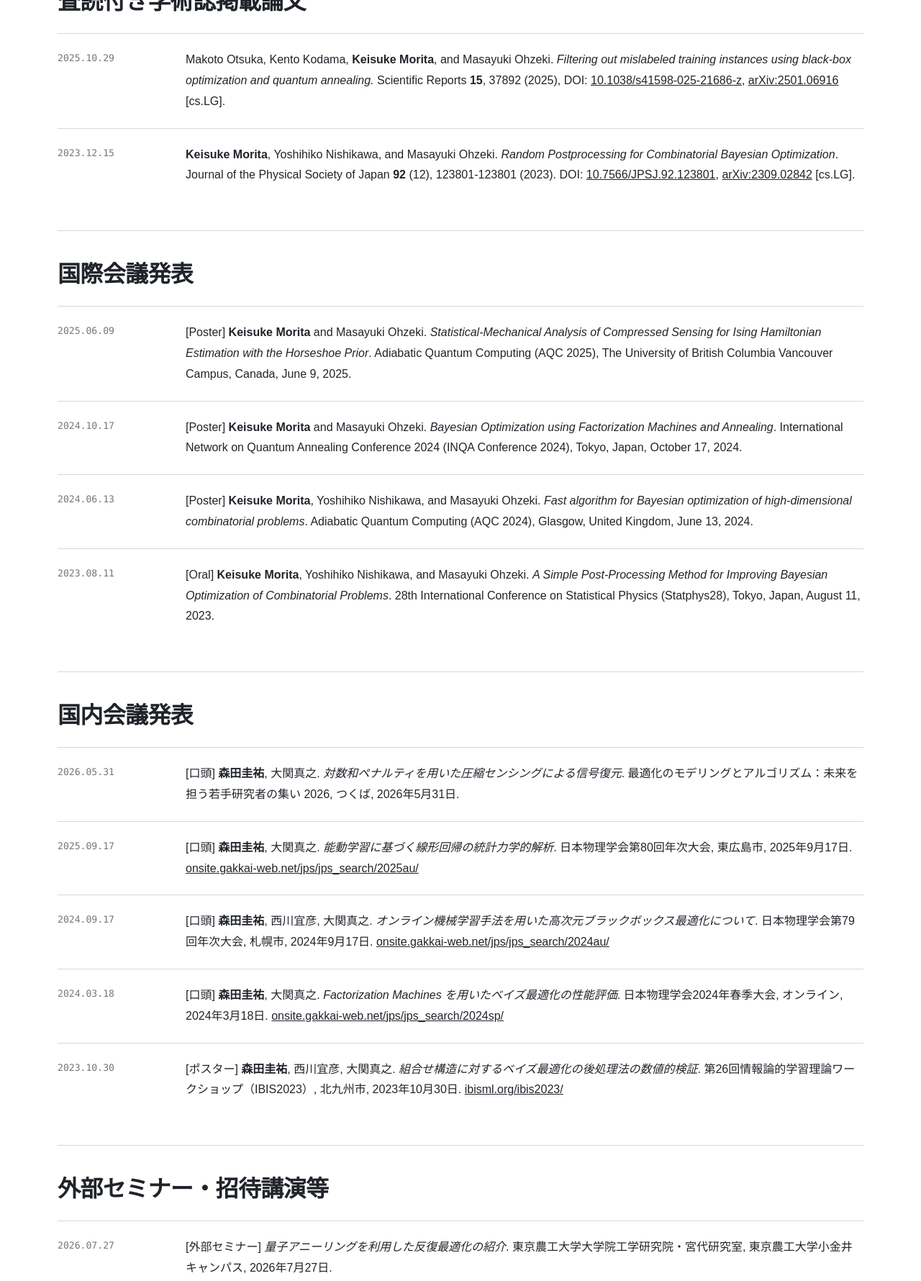
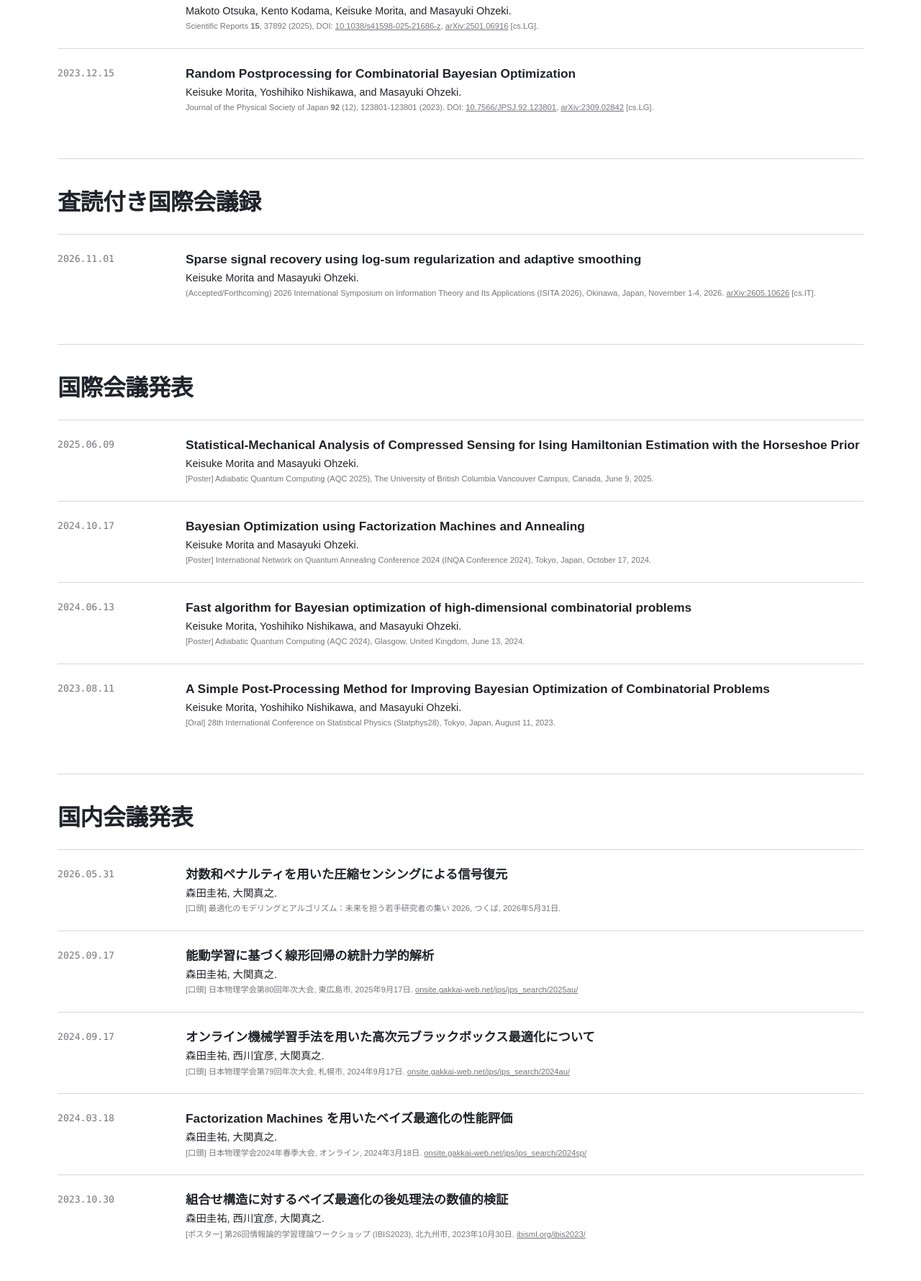
Before and after one commit to mory22k/mory22k.github.io, an Eleventy site: page src/publications/index.njk in a window 1280 px wide. Shown: the part 497-2277 px from the top of the page at 72% size. Built offline with nearby package versions, Linux system fonts and the light colour scheme; Eleventy itself is replaced by a stand-in of ours; files that its build step writes are made by us from their sources.

Commit message:
enhance publication details layout

```diff
--- a/scss/components/_records.scss
+++ b/scss/components/_records.scss
@@ -30,6 +30,27 @@
   p {
     margin: 0;
   }
+
+  .publication-details {
+    display: grid;
+    gap: 4px;
+    line-height: 1.4;
+  }
+
+  .publication-details h3 {
+    margin: 0;
+    font-size: 1.08rem;
+    font-weight: 700;
+  }
+
+  .publication-authors {
+    font-size: 0.9rem;
+  }
+
+  .publication-venue {
+    color: var(--color-muted);
+    font-size: 0.7rem;
+  }
 }
 
 @include tokens.mobile {
--- a/src/publications/index.njk
+++ b/src/publications/index.njk
@@ -14,23 +14,17 @@ currentPage: publications
       <div class="section-body">
         <ol class="publication-list">
           <li>
-            <time datetime="2026-05-11">2026.05.11</time>
-            <span>
-              <strong>Keisuke Morita</strong>
-              and Masayuki Ohzeki.
-              <em>Sparse signal recovery using log-sum regularization and adaptive smoothing.</em>
-              <a href="https://doi.org/10.48550/arXiv.2605.10626" target="_blank">arXiv:2605.10626</a>
-              [cs.IT].
-            </span>
-          </li>
-          <li>
             <time datetime="2026-04-15">2026.04.15</time>
-            <span>
-              <strong>Keisuke Morita</strong>, Federico Ricci-Tersenghi, and Masayuki Ohzeki.
-              <em>Phase transition in compressed sensing using log-sum penalty and adaptive smoothing.</em>
+            <div class="publication-details">
+              <h3>Phase transition in compressed sensing using log-sum penalty and adaptive smoothing</h3>
+              <p class="publication-authors">
+                Keisuke Morita, Federico Ricci-Tersenghi, and Masayuki Ohzeki.
+              </p>
+              <p class="publication-venue">
                 <a href="https://doi.org/10.48550/arXiv.2604.13511" target="_blank">arXiv:2604.13511</a>
                 [cs.IT].
-            </span>
+              </p>
+            </div>
           </li>
         </ol>
       </div>
@@ -43,31 +37,55 @@ currentPage: publications
         <ol class="publication-list">
           <li>
             <time datetime="2025-10-29">2025.10.29</time>
-            <span>
-              Makoto Otsuka, Kento Kodama,
-              <strong>Keisuke Morita</strong>, and Masayuki Ohzeki.
-              <em>Filtering out mislabeled training instances using black-box optimization and quantum annealing.</em>
-              Scientific Reports
-              <b>15</b>, 37892 (2025),
-                                                              DOI:
+            <div class="publication-details">
+              <h3>Filtering out mislabeled training instances using black-box optimization and quantum annealing</h3>
+              <p class="publication-authors">
+                Makoto Otsuka, Kento Kodama, Keisuke Morita, and Masayuki Ohzeki.
+              </p>
+              <p class="publication-venue">
+                Scientific Reports <b>15</b>, 37892 (2025), DOI:
                 <a href="https://doi.org/10.1038/s41598-025-21686-z" target="_blank">10.1038/s41598-025-21686-z</a>,
                 <a href="https://doi.org/10.48550/arXiv.2501.06916" target="_blank">arXiv:2501.06916</a>
                 [cs.LG].
-            </span>
+              </p>
+            </div>
           </li>
           <li>
             <time datetime="2023-12-15">2023.12.15</time>
-            <span>
-              <strong>Keisuke Morita</strong>, Yoshihiko Nishikawa, and Masayuki Ohzeki.
-              <em>Random Postprocessing for Combinatorial Bayesian Optimization</em>. Journal of the Physical Society of
-                                                                Japan
-              <b>92</b>
-              (12), 123801-123801 (2023).
-                                                        DOI:
+            <div class="publication-details">
+              <h3>Random Postprocessing for Combinatorial Bayesian Optimization</h3>
+              <p class="publication-authors">
+                Keisuke Morita, Yoshihiko Nishikawa, and Masayuki Ohzeki.
+              </p>
+              <p class="publication-venue">
+                Journal of the Physical Society of Japan <b>92</b> (12), 123801-123801 (2023). DOI:
                 <a href="https://doi.org/10.7566/JPSJ.92.123801" target="_blank">10.7566/JPSJ.92.123801</a>,
                 <a href="https://doi.org/10.48550/arXiv.2309.02842" target="_blank">arXiv:2309.02842</a>
                 [cs.LG].
-            </span>
+              </p>
+            </div>
+          </li>
+        </ol>
+      </div>
+    </section>
+    <section class="section publication-section" aria-labelledby="proceedings-title">
+      <div class="section-heading">
+        <h2 id="proceedings-title">査読付き国際会議録</h2>
+      </div>
+      <div class="section-body">
+        <ol class="publication-list">
+          <li>
+            <time datetime="2026-11-01">2026.11.01</time>
+            <div class="publication-details">
+              <h3>Sparse signal recovery using log-sum regularization and adaptive smoothing</h3>
+              <p class="publication-authors">Keisuke Morita and Masayuki Ohzeki.</p>
+              <p class="publication-venue">
+                (Accepted/Forthcoming) 2026 International Symposium on Information Theory and Its Applications (ISITA 2026),
+                Okinawa, Japan, November 1-4, 2026.
+                <a href="https://doi.org/10.48550/arXiv.2605.10626" target="_blank">arXiv:2605.10626</a>
+                [cs.IT].
+              </p>
+            </div>
           </li>
         </ol>
       </div>
@@ -80,41 +98,45 @@ currentPage: publications
         <ol class="publication-list">
           <li>
             <time datetime="2025-06-09">2025.06.09</time>
-            <p>
-              [Poster]
-              <strong>Keisuke Morita</strong>
-              and Masayuki Ohzeki.
-              <em>Statistical-Mechanical Analysis of Compressed Sensing for Ising Hamiltonian Estimation with the Horseshoe Prior</em>.
-                Adiabatic Quantum Computing (AQC 2025), The University of British Columbia Vancouver Campus, Canada, June 9, 2025.
+            <div class="publication-details">
+              <h3>Statistical-Mechanical Analysis of Compressed Sensing for Ising Hamiltonian Estimation with the Horseshoe Prior</h3>
+              <p class="publication-authors">Keisuke Morita and Masayuki Ohzeki.</p>
+              <p class="publication-venue">
+                [Poster] Adiabatic Quantum Computing (AQC 2025), The University of British Columbia Vancouver Campus,
+                Canada, June 9, 2025.
               </p>
+            </div>
           </li>
           <li>
             <time datetime="2024-10-17">2024.10.17</time>
-            <p>
-              [Poster]
-              <strong>Keisuke Morita</strong>
-              and Masayuki Ohzeki.
-              <em>Bayesian Optimization using Factorization Machines and Annealing</em>. International Network on Quantum Annealing
-                Conference 2024 (INQA Conference 2024), Tokyo, Japan, October 17, 2024.
+            <div class="publication-details">
+              <h3>Bayesian Optimization using Factorization Machines and Annealing</h3>
+              <p class="publication-authors">Keisuke Morita and Masayuki Ohzeki.</p>
+              <p class="publication-venue">
+                [Poster] International Network on Quantum Annealing Conference 2024 (INQA Conference 2024), Tokyo,
+                Japan, October 17, 2024.
               </p>
+            </div>
           </li>
           <li>
             <time datetime="2024-06-13">2024.06.13</time>
-            <p>
-              [Poster]
-              <strong>Keisuke Morita</strong>, Yoshihiko Nishikawa, and Masayuki Ohzeki.
-              <em>Fast algorithm for Bayesian optimization of high-dimensional combinatorial problems</em>. Adiabatic Quantum
-                                Computing (AQC 2024), Glasgow, United Kingdom, June 13, 2024.
+            <div class="publication-details">
+              <h3>Fast algorithm for Bayesian optimization of high-dimensional combinatorial problems</h3>
+              <p class="publication-authors">Keisuke Morita, Yoshihiko Nishikawa, and Masayuki Ohzeki.</p>
+              <p class="publication-venue">
+                [Poster] Adiabatic Quantum Computing (AQC 2024), Glasgow, United Kingdom, June 13, 2024.
               </p>
+            </div>
           </li>
           <li>
             <time datetime="2023-08-11">2023.08.11</time>
-            <p>
-              [Oral]
-              <strong>Keisuke Morita</strong>, Yoshihiko Nishikawa, and Masayuki Ohzeki.
-              <em>A Simple Post-Processing Method for Improving Bayesian Optimization of Combinatorial Problems</em>. 28th
-                                International Conference on Statistical Physics (Statphys28), Tokyo, Japan, August 11, 2023.
+            <div class="publication-details">
+              <h3>A Simple Post-Processing Method for Improving Bayesian Optimization of Combinatorial Problems</h3>
+              <p class="publication-authors">Keisuke Morita, Yoshihiko Nishikawa, and Masayuki Ohzeki.</p>
+              <p class="publication-venue">
+                [Oral] 28th International Conference on Statistical Physics (Statphys28), Tokyo, Japan, August 11, 2023.
               </p>
+            </div>
           </li>
         </ol>
       </div>
@@ -127,55 +149,60 @@ currentPage: publications
         <ol class="publication-list">
           <li>
             <time datetime="2026-05-31">2026.05.31</time>
-            <p>
-              [口頭]
-              <strong>森田圭祐</strong>, 大関真之.
-              <em>対数和ペナルティを用いた圧縮センシングによる信号復元</em>. 最適化のモデリングとアルゴリズム：未来を担う若手研究者の集い 2026, つくば,
-                                                                2026年5月31日.
+            <div class="publication-details">
+              <h3>対数和ペナルティを用いた圧縮センシングによる信号復元</h3>
+              <p class="publication-authors">森田圭祐, 大関真之.</p>
+              <p class="publication-venue">
+                [口頭] 最適化のモデリングとアルゴリズム：未来を担う若手研究者の集い 2026, つくば, 2026年5月31日.
               </p>
+            </div>
           </li>
           <li>
             <time datetime="2025-09-17">2025.09.17</time>
-            <p>
-              [口頭]
-              <strong>森田圭祐</strong>, 大関真之.
-              <em>能動学習に基づく線形回帰の統計力学的解析</em>. 日本物理学会第80回年次大会, 東広島市,
-                2025年9月17日.
+            <div class="publication-details">
+              <h3>能動学習に基づく線形回帰の統計力学的解析</h3>
+              <p class="publication-authors">森田圭祐, 大関真之.</p>
+              <p class="publication-venue">
+                [口頭] 日本物理学会第80回年次大会, 東広島市, 2025年9月17日.
                 <a href="https://onsite.gakkai-web.net/jps/jps_search/2025au/data2/html/program11.html" target="_blank">
                   onsite.gakkai-web.net/jps/jps_search/2025au/</a>
               </p>
+            </div>
           </li>
           <li>
             <time datetime="2024-09-17">2024.09.17</time>
-            <p>
-              [口頭]
-              <strong>森田圭祐</strong>, 西川宜彦, 大関真之.
-              <em>オンライン機械学習手法を用いた高次元ブラックボックス最適化について</em>. 日本物理学会第79回年次大会, 札幌市,
-                2024年9月17日.
+            <div class="publication-details">
+              <h3>オンライン機械学習手法を用いた高次元ブラックボックス最適化について</h3>
+              <p class="publication-authors">森田圭祐, 西川宜彦, 大関真之.</p>
+              <p class="publication-venue">
+                [口頭] 日本物理学会第79回年次大会, 札幌市, 2024年9月17日.
                 <a href="https://onsite.gakkai-web.net/jps/jps_search/2024au/data2/html/program11.html" target="_blank">
                   onsite.gakkai-web.net/jps/jps_search/2024au/</a>
               </p>
+            </div>
           </li>
           <li>
             <time datetime="2024-03-18">2024.03.18</time>
-            <p>
-              [口頭]
-              <strong>森田圭祐</strong>, 大関真之.
-              <em>Factorization Machines を用いたベイズ最適化の性能評価</em>. 日本物理学会2024年春季大会, オンライン,
-                2024年3月18日.
+            <div class="publication-details">
+              <h3>Factorization Machines を用いたベイズ最適化の性能評価</h3>
+              <p class="publication-authors">森田圭祐, 大関真之.</p>
+              <p class="publication-venue">
+                [口頭] 日本物理学会2024年春季大会, オンライン, 2024年3月18日.
                 <a href="https://onsite.gakkai-web.net/jps/jps_search/2024sp/data2/html/program11.html" target="_blank">
                   onsite.gakkai-web.net/jps/jps_search/2024sp/</a>
               </p>
+            </div>
           </li>
           <li>
             <time datetime="2023-10-30">2023.10.30</time>
-            <p>
-              [ポスター]
-              <strong>森田圭祐</strong>, 西川宜彦, 大関真之.
-              <em>組合せ構造に対するベイズ最適化の後処理法の数値的検証</em>. 第26回情報論的学習理論ワークショップ（IBIS2023）, 北九州市,
-                                                2023年10月30日.
+            <div class="publication-details">
+              <h3>組合せ構造に対するベイズ最適化の後処理法の数値的検証</h3>
+              <p class="publication-authors">森田圭祐, 西川宜彦, 大関真之.</p>
+              <p class="publication-venue">
+                [ポスター] 第26回情報論的学習理論ワークショップ (IBIS2023), 北九州市, 2023年10月30日.
                 <a href="https://ibisml.org/ibis2023/posters/" target="_blank">ibisml.org/ibis2023/</a>
               </p>
+            </div>
           </li>
         </ol>
       </div>
@@ -309,7 +336,7 @@ currentPage: publications
             <time datetime="2025-10">2025.10</time>
             <span>
               三井化学(株) 槇大輔, 岩水佑大, 中村健作, 渡久平俊樹; シグマアイ(株) 羽場廉一郎,
-              <strong>森田圭祐</strong>.
+              森田圭祐.
               <em>接着剤組成開発への組合せ最適化を用いた組成探索手法の適用</em>. MATERIALSTAGE,
                 2025年10月.
               <a href="https://www.gijutu.co.jp/doc/magazine/m_2025_10.htm" target="_blank">
```
Also changed, not shown: styles.css. Lines whose indentation alone changed are shown as unchanged.
